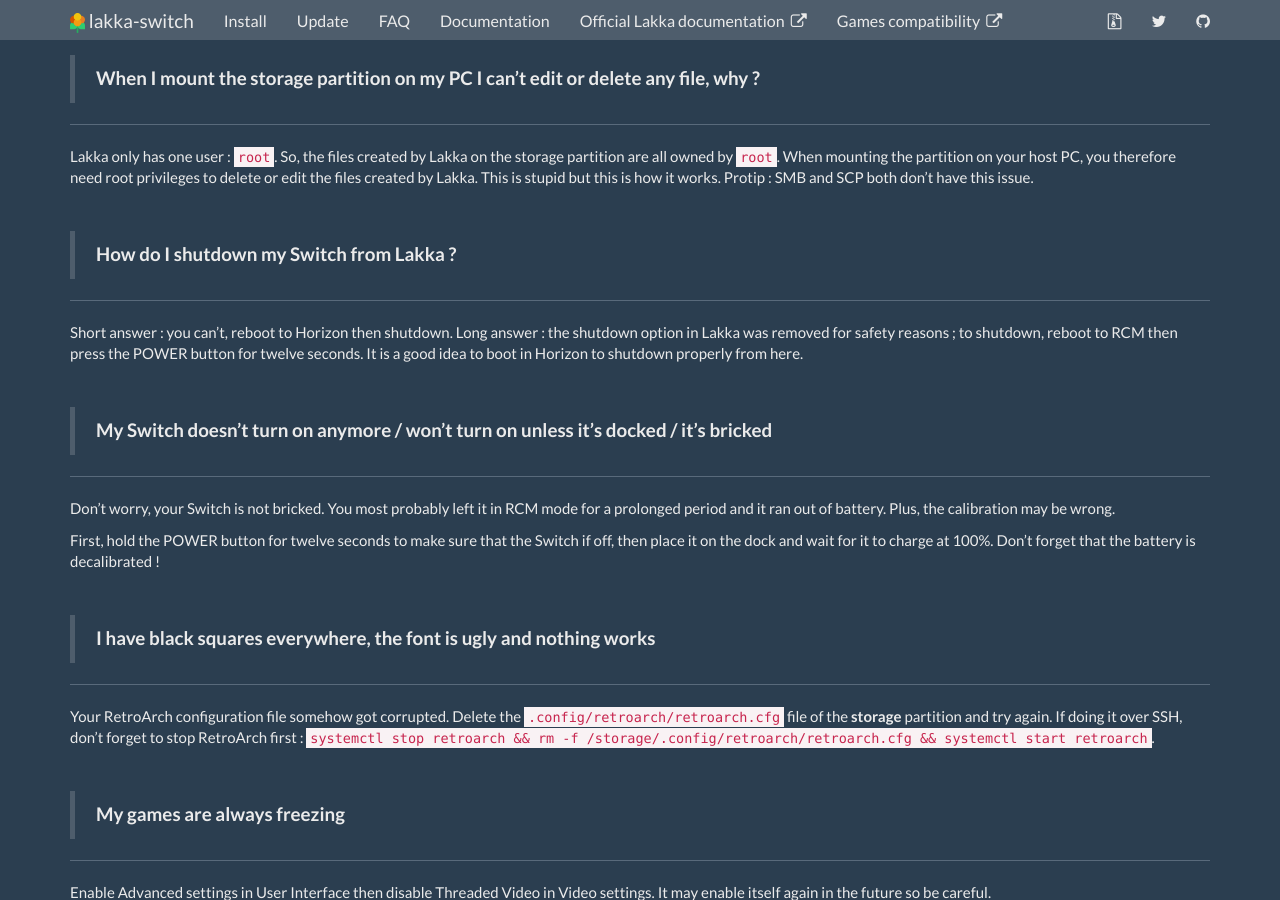
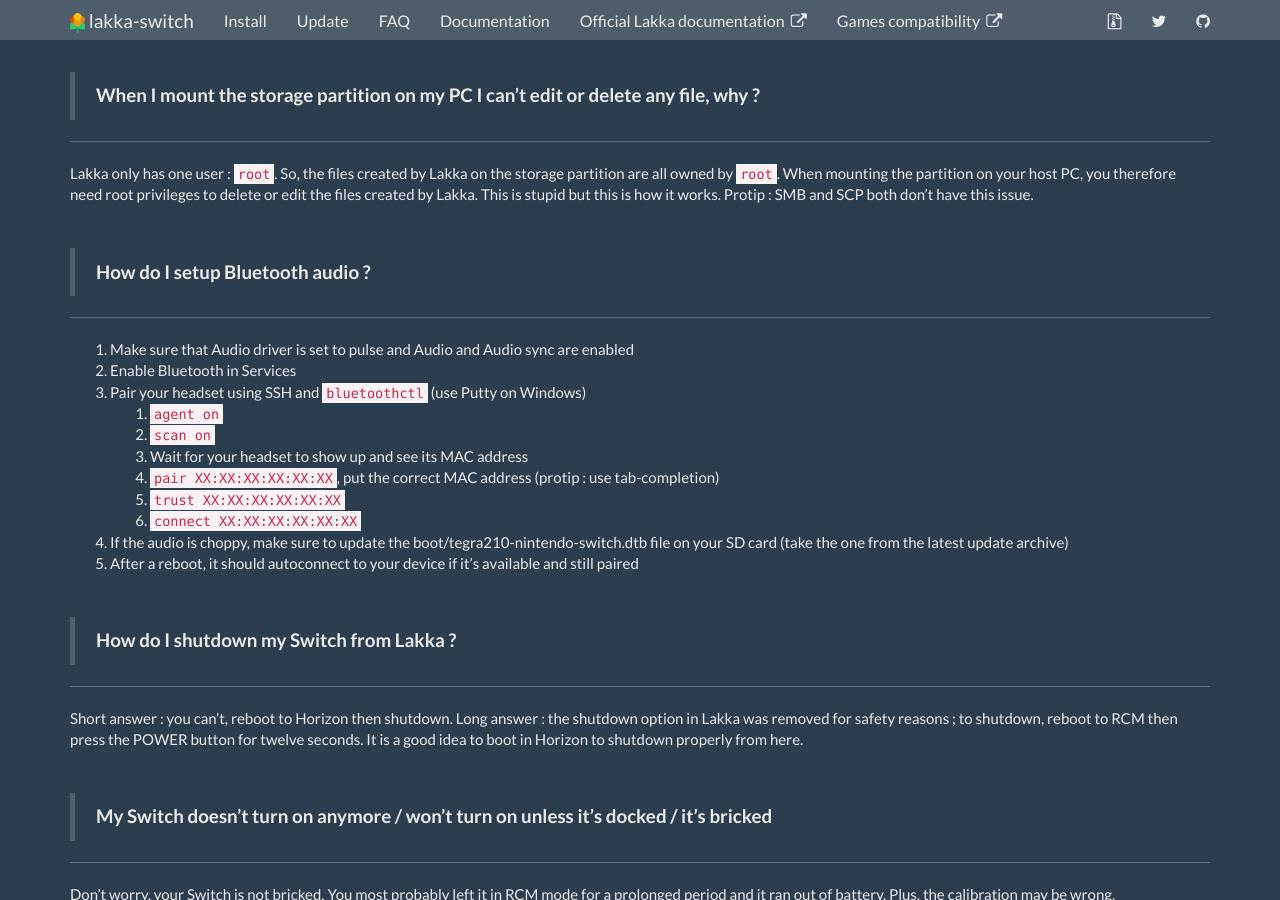
Before and after one commit to lakka-switch/documentation, a Jekyll site: the page built from faq.md, in a window 1280 px wide and 900 px high, scrolled down 2525 px. Built offline with Jekyll 4.4.1, drawn with Linux system fonts in a browser that asks for light colours; nearby versions of some CDN libraries; some of the changed text lies outside the part shown.

Commit message:
Update faq.md

```diff
--- a/faq.md
+++ b/faq.md
@@ -36,6 +36,7 @@
 | GPU Profile Selection          | Wireless Joy-Cons |
 | SSH, SMB                       |                   |
 | SDXC cards
+| Bluetooth Audio (AD2P) | |
 
 &nbsp;
 > **Which consoles and systems are currently supported ?**
@@ -99,6 +100,23 @@
 ***
 
 Lakka only has one user : `root`. So, the files created by Lakka on the storage partition are all owned by `root`. When mounting the partition on your host PC, you therefore need root privileges to delete or edit the files created by Lakka. This is stupid but this is how it works. Protip : SMB and SCP both don't have this issue.
+
+&nbsp;
+> **How do I setup Bluetooth audio ?**
+
+***
+
+1. Make sure that Audio driver is set to pulse and Audio and Audio sync are enabled
+2. Enable Bluetooth in Services
+3. Pair your headset using SSH and `bluetoothctl` (use Putty on Windows)
+    1. `agent on`
+    2. `scan on`
+    3. Wait for your headset to show up and see its MAC address
+    4. `pair XX:XX:XX:XX:XX:XX`, put the correct MAC address (protip : use tab-completion)
+    5. `trust XX:XX:XX:XX:XX:XX`
+    6. `connect XX:XX:XX:XX:XX:XX`
+4. If the audio is choppy, make sure to update the boot/tegra210-nintendo-switch.dtb file on your SD card (take the one from the latest update archive)
+5. After a reboot, it should autoconnect to your device if it's available and still paired
 
 &nbsp;
 > **How do I shutdown my Switch from Lakka ?**
```
Also changed, not shown: other parts of faq.md (+1 -1 lines).
